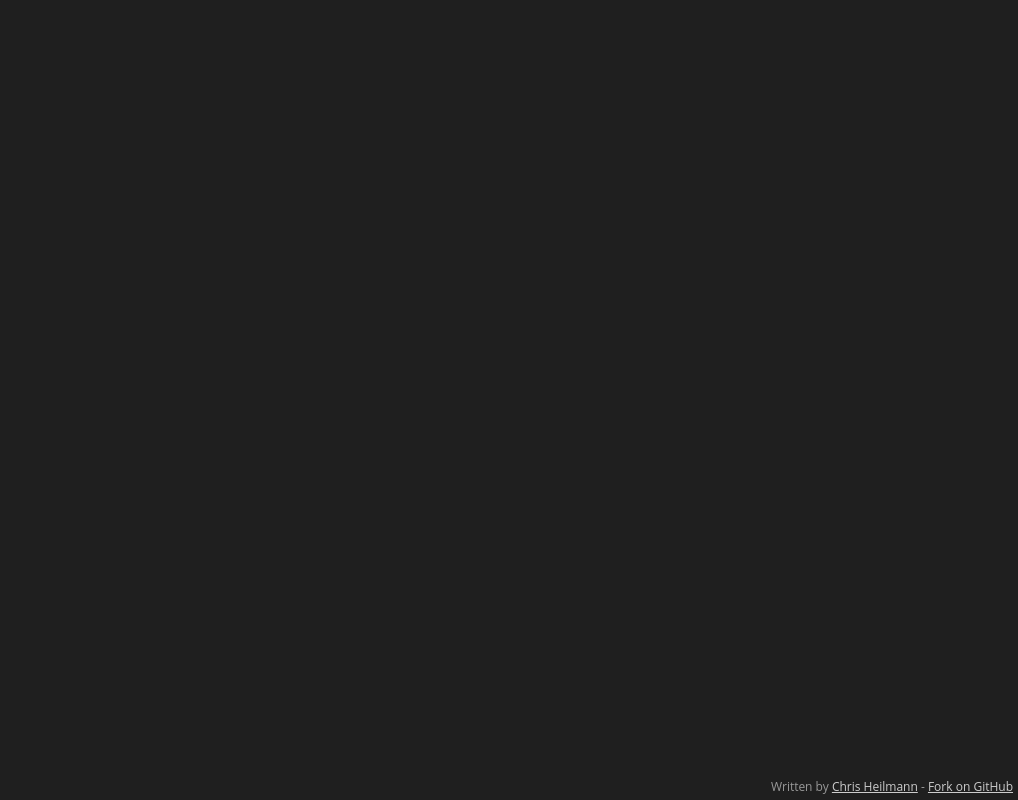
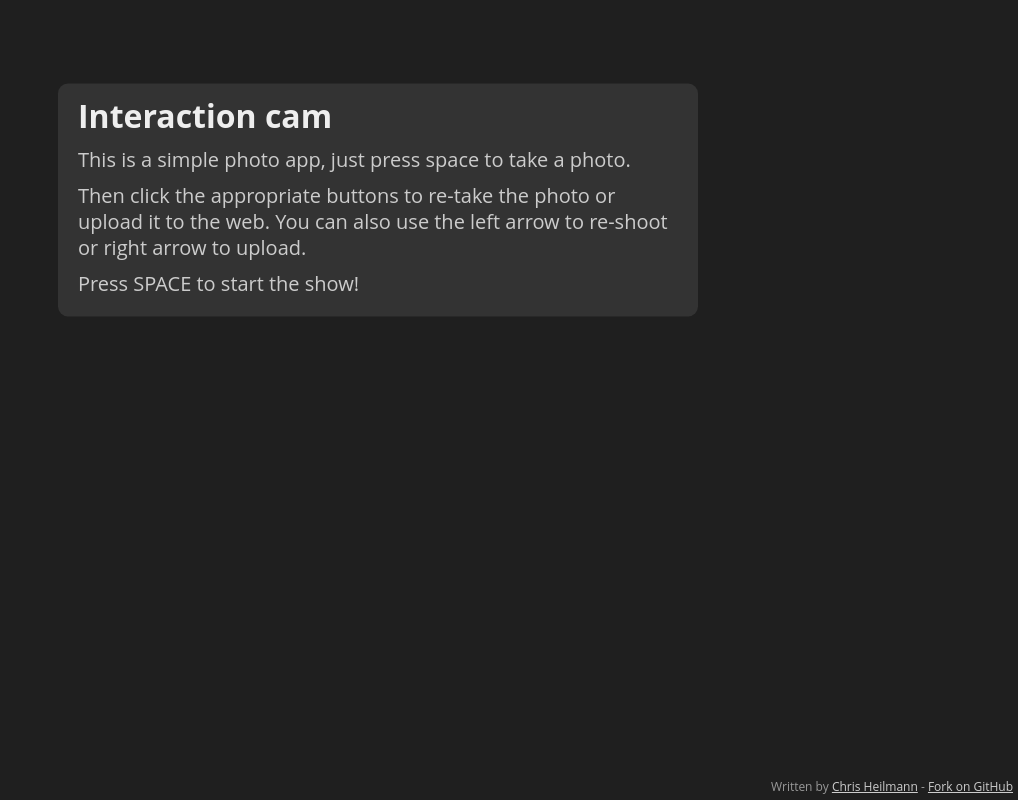
Before and after one commit to codepo8/interaction-cam, a plain HTML site: page index.html in a window 1280 px wide. Shown: the whole page, without its empty margins (262-1280 px from the left). Drawn offline with Linux system fonts and the light colour scheme.

Commit message:
intro screen

```diff
--- a/index.html
+++ b/index.html
@@ -7,6 +7,10 @@
 </head>
 <body>
   <header>
+    <h1>Interaction cam</h1>
+    <p>This is a simple photo app, just press space to take a photo.</p>
+    <p>Then click the appropriate buttons to re-take the photo or upload it to the web. You can also use the left arrow to re-shoot or right arrow to upload.</p>
+    <p>Press SPACE to start the show!</p>
   </header>
   <video id="video"></video>
   <canvas id="canvas"></canvas>
--- a/interactioncam.css
+++ b/interactioncam.css
@@ -20,18 +20,6 @@ footer p {
 footer p a {
   color: #ccc;
 }
-header {
-  display: block;
-  position: absolute;
-  top: 10px;
-  width: 640px;
-  left: 50%;
-  -webkit-transform: translate(-50%, 0);
-     -moz-transform: translate(-50%, 0);
-      -ms-transform: translate(-50%, 0);
-       -o-transform: translate(-50%, 0);
-          transform: translate(-50%, 0);
-}
 video, canvas {
   position: absolute;
   top: 50%;
@@ -41,16 +29,6 @@ video, canvas {
       -ms-transform: translate(-50%, -50%);
        -o-transform: translate(-50%, -50%);
           transform: translate(-50%, -50%);
-}
-header h1 {
-  position: absolute;
-  top:300px;
-  left: -230px;
-  -webkit-transform: rotate(-90deg);
-     -moz-transform: rotate(-90deg);
-      -ms-transform: rotate(-90deg);
-       -o-transform: rotate(-90deg);
-          transform: rotate(-90deg);
 }
 #controls, #uploaded, #uploading {
   position: absolute;
@@ -68,6 +46,39 @@ header h1 {
       -ms-transform: translate(-50%, -50%);
        -o-transform: translate(-50%, -50%);
           transform: translate(-50%, -50%);
+}
+header {
+  position: absolute;
+  width: 600px;
+  top: -50%;
+  left: 50%;
+  background: #333;
+  padding: 10px 20px;
+  border-radius: 10px;
+  -webkit-transition: 1s 0.5s;
+     -moz-transition: 1s 0.5s;
+      -ms-transition: 1s 0.5s;
+       -o-transition: 1s 0.5s;
+          transition: 1s 0.5s;
+  -webkit-transform: translate(-50%, -50%);
+     -moz-transform: translate(-50%, -50%);
+      -ms-transform: translate(-50%, -50%);
+       -o-transform: translate(-50%, -50%);
+          transform: translate(-50%, -50%);
+}
+header h1 {
+  color: #eee;
+  font-size: 32px;
+  padding-bottom: 10px;
+}
+header p {
+  font-size: 20px;
+  color: #ccc;
+  line-height: 1.3em;
+  padding-bottom: 10px;
+}
+.intro header {
+  top: 25%;
 }
 #controls {
   z-index: 20;
--- a/interactioncam.js
+++ b/interactioncam.js
@@ -15,10 +15,9 @@
       width = 600,
       height = 0,
       finalheight = 0,
-      state = '';
-
+      state = 'intro';
+      setstate(state);
   function init() {
-    setstate('testing');
     navigator.getMedia = ( navigator.getUserMedia ||
                            navigator.webkitGetUserMedia ||
                            navigator.mozGetUserMedia ||
@@ -108,7 +107,6 @@
       canvas.setAttribute('width', width);
       canvas.setAttribute('height', finalheight);
       streaming = true;
-      setstate('playing');
     }
   }, false);
 
@@ -116,7 +114,15 @@
     if (ev.which === 32 || ev.which === 37 || ev.which === 39) {
       ev.preventDefault();
     }
-    if (ev.which === 32) { setstate('reviewing');takepicture(); }
+    if (ev.which === 32) {
+      if (state === 'intro') {
+        setstate('playing');
+        init();
+      } else {
+        setstate('reviewing');
+        takepicture();
+      }
+    }
     if (ev.which === 37) { reshoot(); }
     if (ev.which === 39) { initiateupload(); }
   },false);
@@ -148,6 +154,5 @@
     ev.preventDefault();
   }, false);
 
-  init();
 
 })();
```
